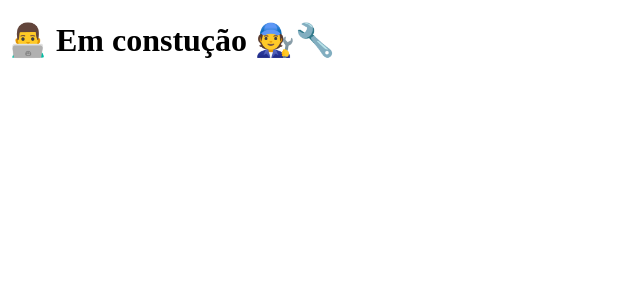
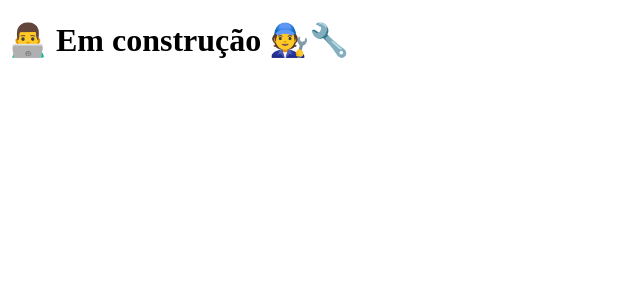
Before and after one commit to DevDaviDias/Clone-tabnews, a Next.js app: page / in a window 1280 px wide. Shown: the top 300 px of the page, without its empty margins (0-640 px from the left). Built offline with nearby package versions, Linux system fonts and the light colour scheme.

Commit message:
correção do título

```diff
--- a/pages/index.js
+++ b/pages/index.js
@@ -1,5 +1,5 @@
 function Home() {
-  return <h1>👨‍💻 Em constução 🧑‍🔧🔧</h1>;
+  return <h1>👨‍💻 Em construção 🧑‍🔧🔧</h1>;
 }
 function teste() {
   console.log("teste");
```
